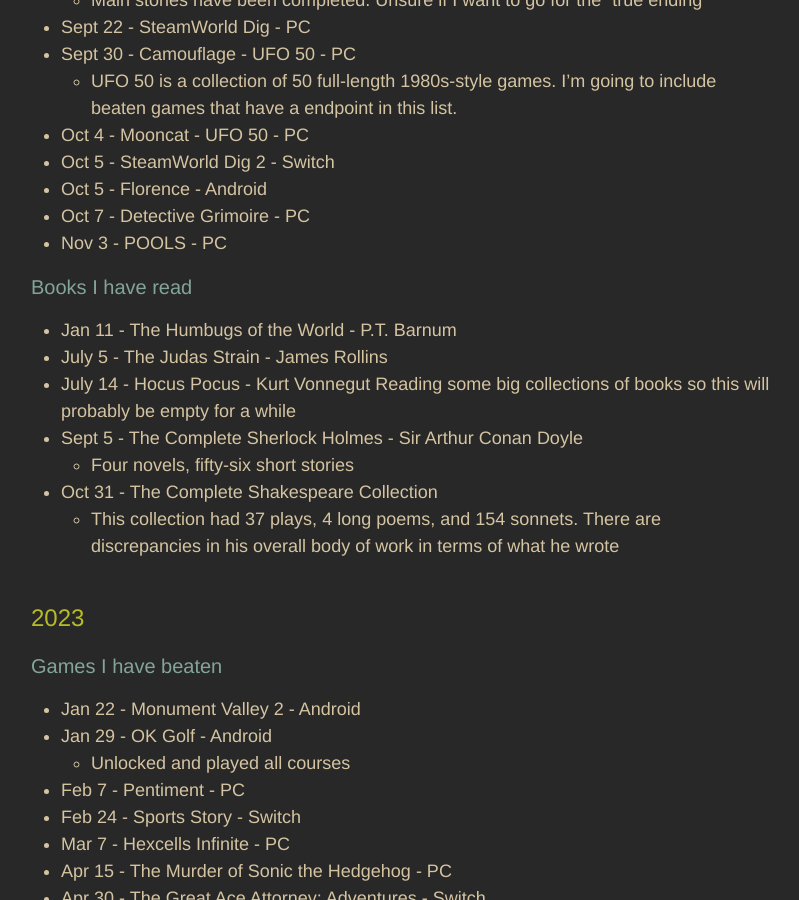
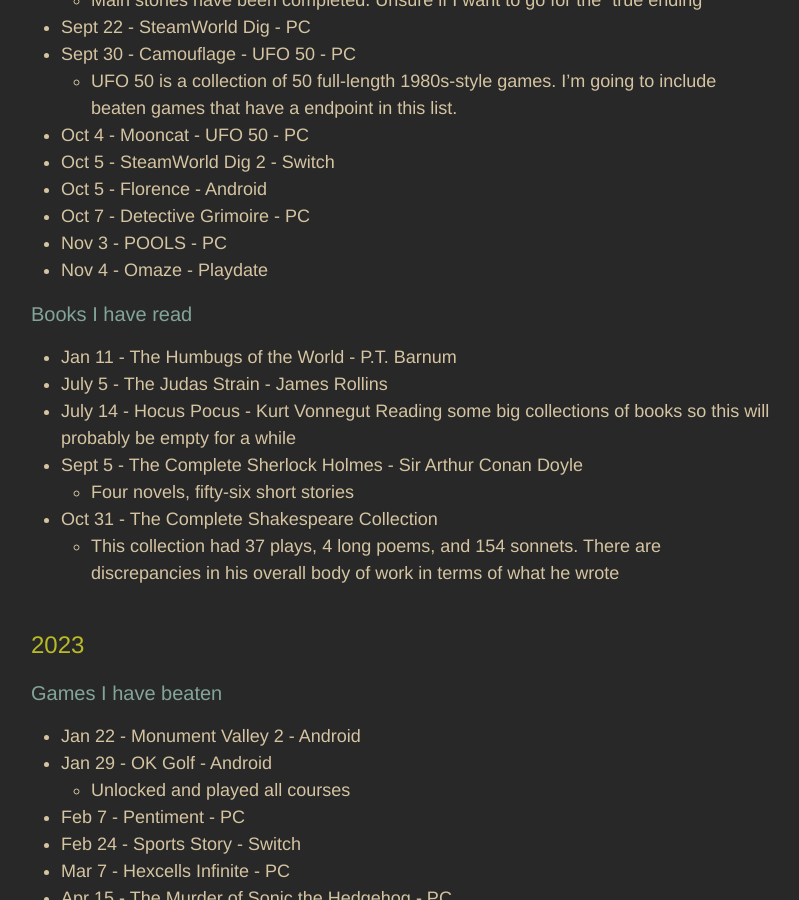
Before and after one commit to adkinsrs/sadkins_site, a Jekyll site: the page built from misc.md, in a window 1280 px wide and 900 px high, scrolled down 1004 px. Shown: the whole window, without its empty margins (239-1038 px from the left). Built offline with Jekyll 4.4.1, drawn with Linux system fonts in a browser that asks for light colours.

Commit message:
beat a game

```diff
--- a/misc.md
+++ b/misc.md
@@ -42,6 +42,7 @@
 * Oct 5 - Florence - Android
 * Oct 7 - Detective Grimoire - PC
 * Nov 3 - POOLS - PC
+* Nov 4 - Omaze - Playdate
 
 ### Books I have read
 
```
